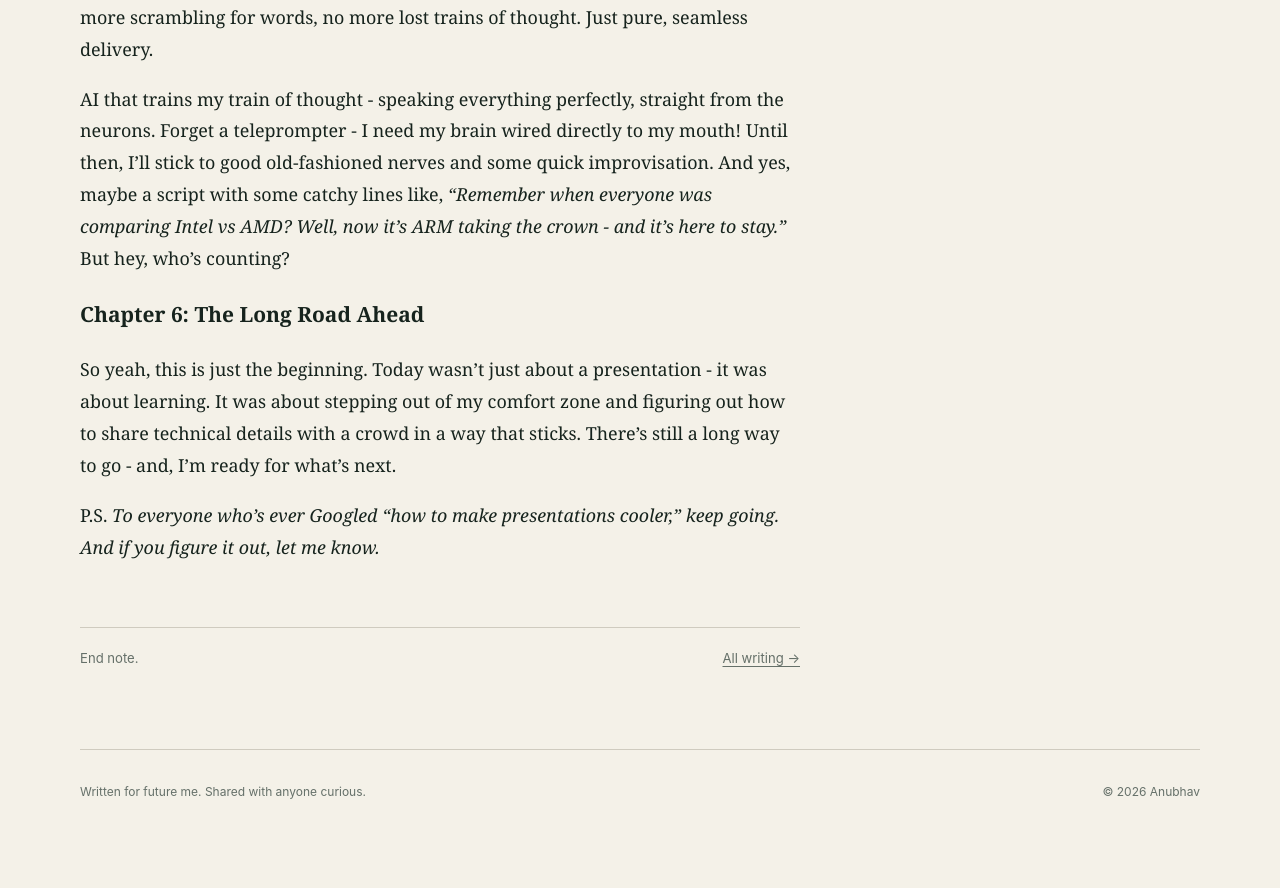
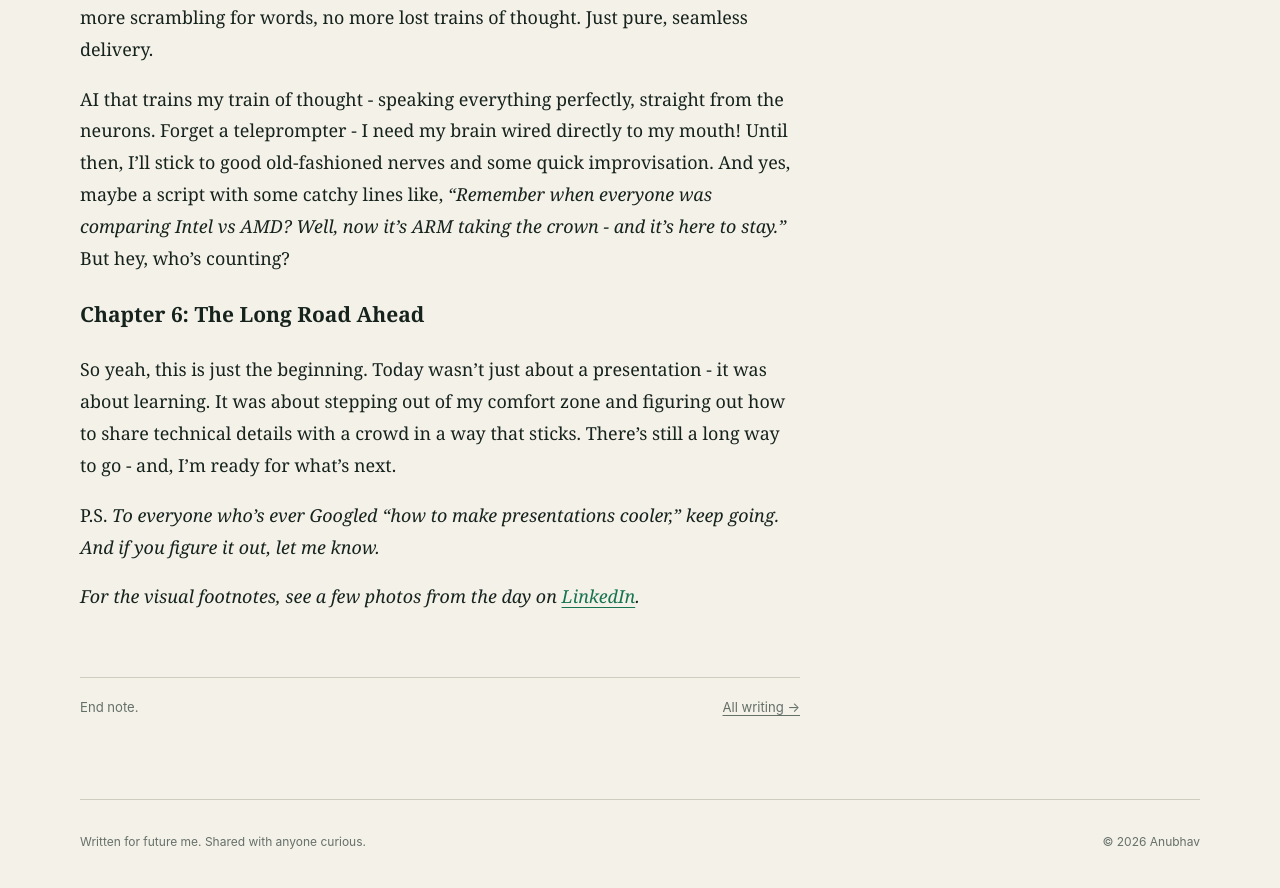
Before and after one commit to anubhavsarangi/anubhavsarangi.github.io, a Jekyll site: the page built from _posts/2024-09-20-my-maiden-tech-jam-memoir.md, in a window 1280 px wide and 900 px high, scrolled down 6244 px. Shown: the top 888 px of the window. Built offline with Jekyll 4.4.1, drawn with Linux system fonts in a browser that asks for light colours; before the commit the page ends 7094 px from its top, so only the background shows below that.

Commit message:
Add memoir photo links

```diff
--- a/_posts/2024-09-20-my-maiden-tech-jam-memoir.md
+++ b/_posts/2024-09-20-my-maiden-tech-jam-memoir.md
@@ -93,3 +93,5 @@ AI that trains my train of thought - speaking everything perfectly, straight fro
 So yeah, this is just the beginning. Today wasn’t just about a presentation - it was about learning. It was about stepping out of my comfort zone and figuring out how to share technical details with a crowd in a way that sticks. There’s still a long way to go - and, I’m ready for what’s next.
 
 P.S. *To everyone who’s ever Googled “how to make presentations cooler,” keep going. And if you figure it out, let me know.*
+
+*For the visual footnotes, see a few photos from the day on [LinkedIn](https://www.linkedin.com/posts/anubhavsarangi_mediacorp-techjam-lifelearnings-activity-7249235780139679745-78Vw?utm_source=share&utm_medium=member_desktop&rcm=ACoAAB8Qvj8Bv2YNK3v7VPYpfD4BfsinlNakJKE).*
```
Also changed, not shown: _posts/2025-04-07-memoir-the-search-for-search.md (+2 -0 lines).
